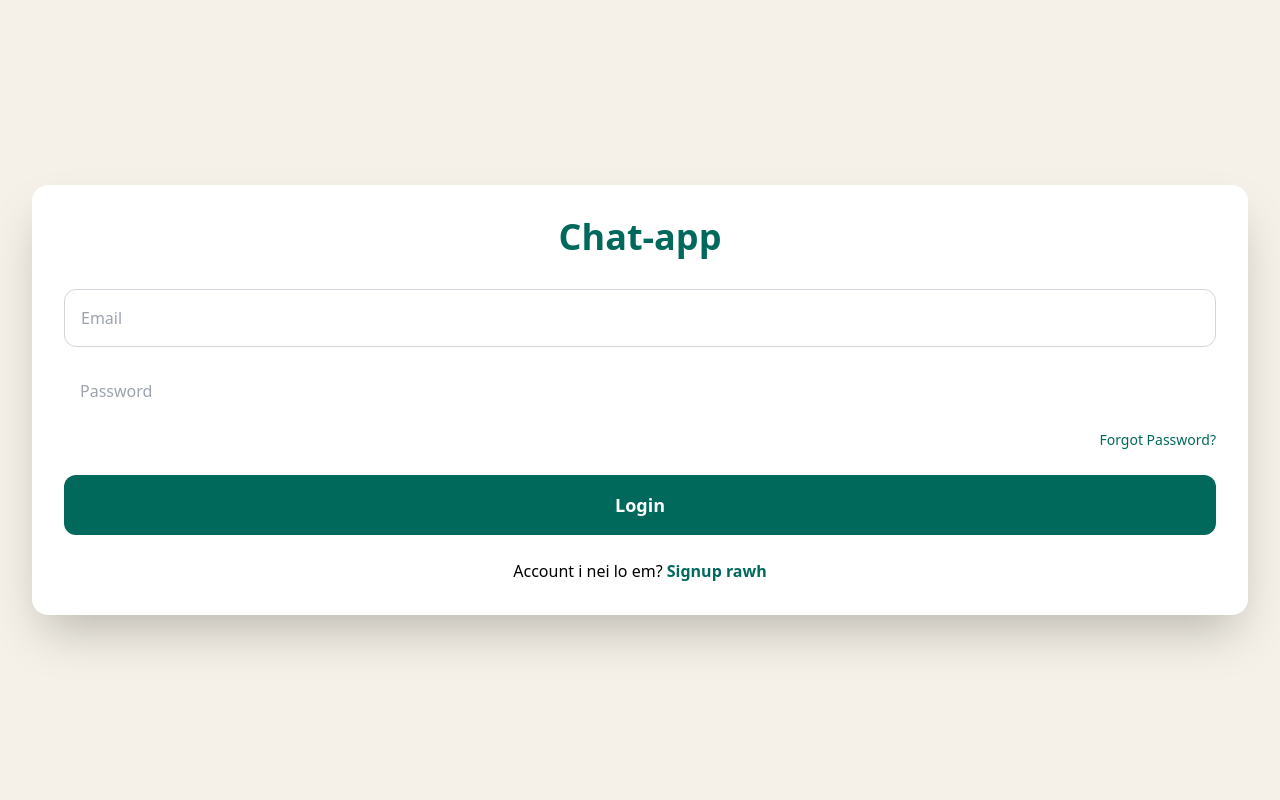
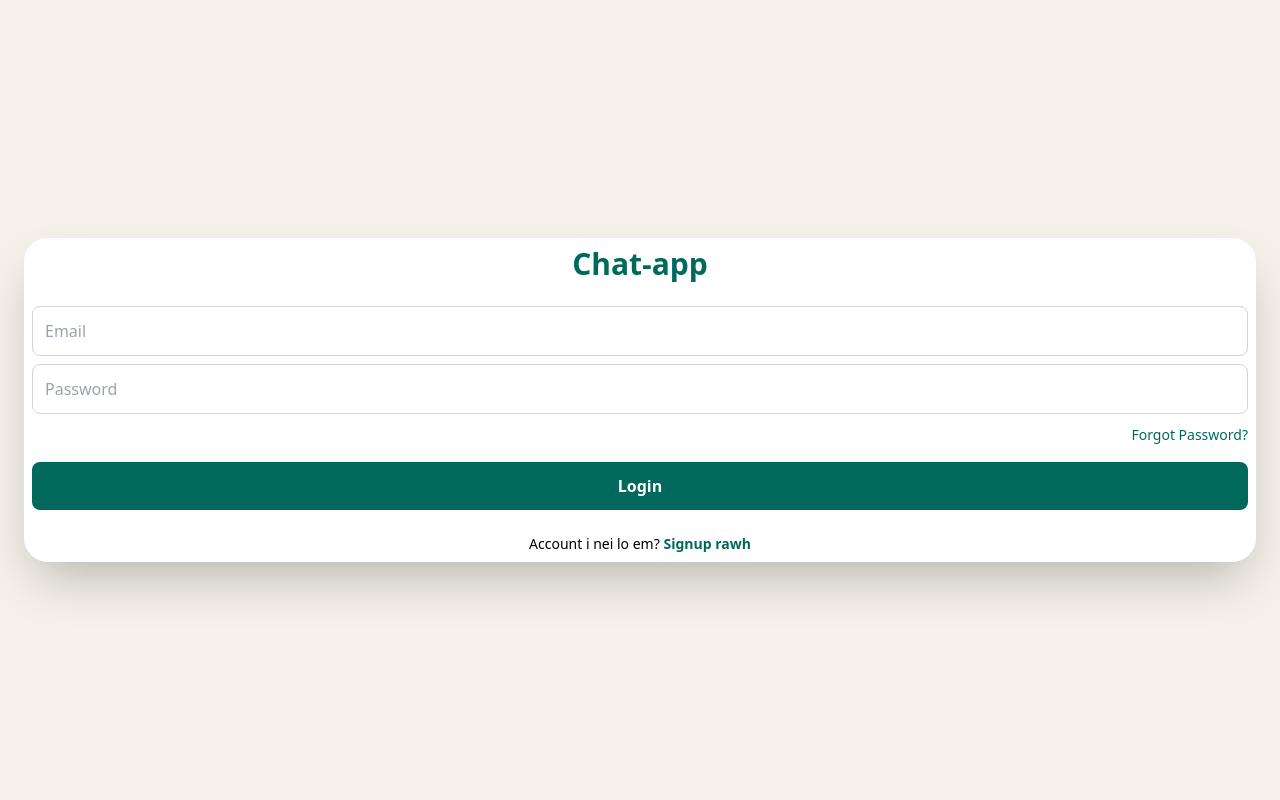
Before and after one commit to nghaka123/Chat-app, a Flask app: page / in a window 1280 px wide. Run offline with Flask 3, Linux system fonts and the light colour scheme; some libraries are stand-ins or nearby versions.

Commit message:
Update login.html

```diff
--- a/templates/login.html
+++ b/templates/login.html
@@ -1,44 +1,28 @@
 <!DOCTYPE html>
-<html lang="en">
+<html>
 <head>
-  <meta charset="UTF-8">
-  <meta name="viewport" content="width=device-width, initial-scale=1.0">
   <title>Login - Chat-app</title>
   <script src="https://cdn.tailwindcss.com"></script>
 </head>
-<body class="bg-[#F5F1E8] flex items-center justify-center min-h-screen p-4">
+<body class="bg-[#F5F1E8] flex items-center justify-center min-h-screen">
 
-  <!-- Card hi screen 100% huam -->
-  <div class="bg-white p-8 rounded-2xl shadow-2xl w-full mx-4">
+  <div class="bg-white p-2 rounded-3xl shadow-2xl w-full mx-6">
 
-    <h1 class="text-4xl font-bold text-center mb-8 text-[#00695C]">Chat-app</h1>
+    <h1 class="text-3xl font-bold text-center mb-6 text-[#00695C]">Chat-app</h1>
 
     <form>
-      <input
-        type="email"
-        placeholder="Email"
-        class="w-full p-4 border border-gray-300 rounded-xl mb-4 focus:outline-none focus:ring-2 focus:ring-[#00695C]"
-      >
-      <input
-        type="password"
-        placeholder="Password"
-        class="w-full p-4 border-gray-300 rounded-xl mb-2 focus:outline-none focus:ring-2 focus:ring-[#00695C]"
-      >
+      <input type="email" placeholder="Email" class="w-full p-3 border border-gray-300 rounded-lg mb-2 focus:outline-none focus:ring-2 focus:ring-[#00695C]">
+      <input type="password" placeholder="Password" class="w-full p-3 border border-gray-300 rounded-lg mb-2 focus:outline-none focus:ring-2 focus:ring-[#00695C]">
 
-      <div class="text-right mb-6">
-        <a href="/forgot-password" class="text-sm text-[#00695C] font-medium hover:underline">Forgot Password?</a>
+      <!-- Forgot Password Link -->
+      <div class="text-right mb-4">
+        <a href="/forgot-password" class="text-sm text-[#00695C] hover:underline">Forgot Password?</a>
       </div>
 
-      <button
-        class="w-full bg-[#00695C] text-white p-4 rounded-xl font-semibold text-lg hover:bg-[#004D40]"
-      >
-        Login
-      </button>
+      <button class="w-full bg-[#00695C] text-white p-3 rounded-lg font-semibold hover:bg-[#004D40]">Login</button>
     </form>
 
-    <p class="text-center mt-6">
-      Account i nei lo em? <a href="/signup" class="text-[#00695C] font-bold hover:underline">Signup rawh</a>
-    </p>
+    <p class="text-center mt-6 text-sm">Account i nei lo em? <a href="/signup" class="text-[#00695C] font-semibold hover:underline">Signup rawh</a></p>
   </div>
 
 </body>
```
